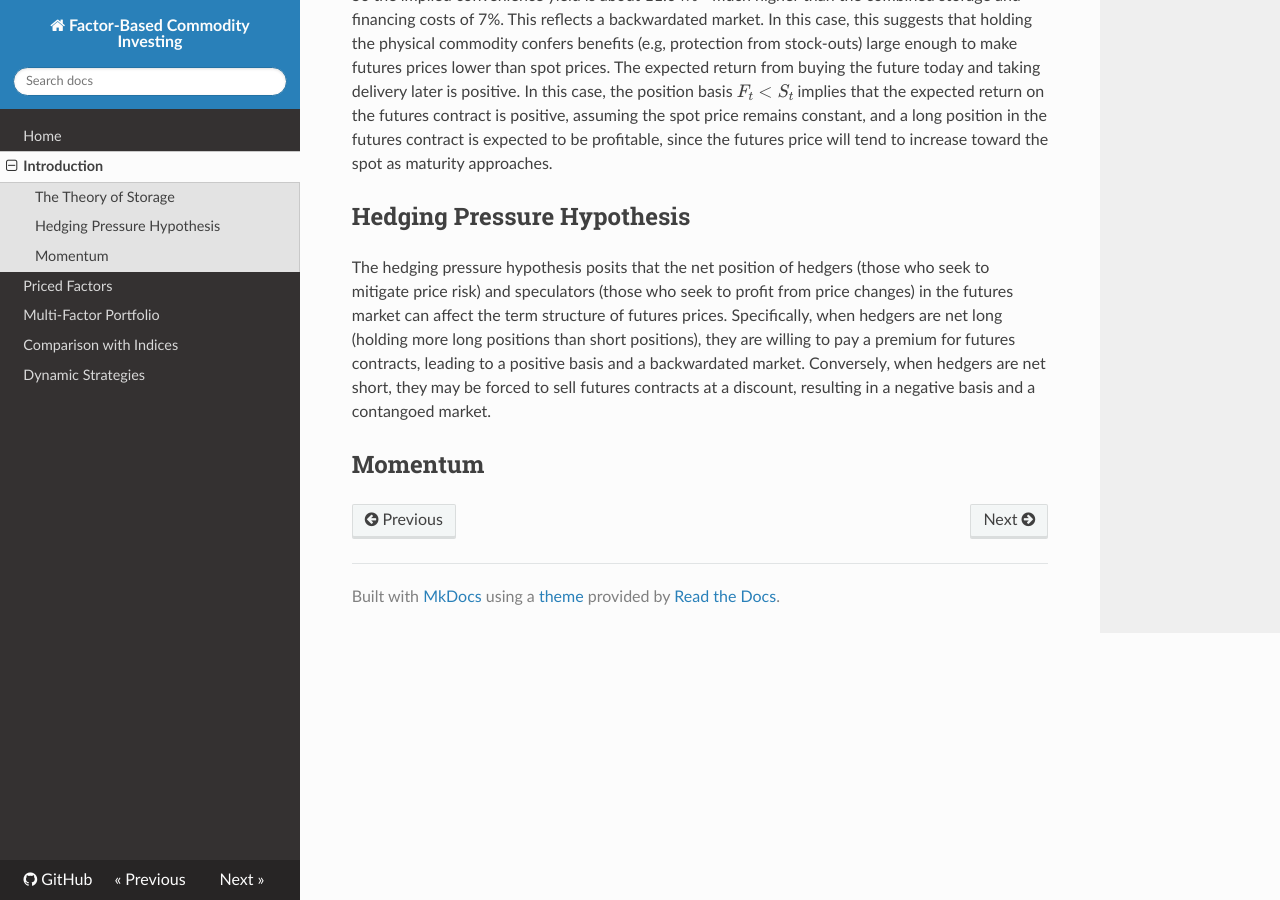
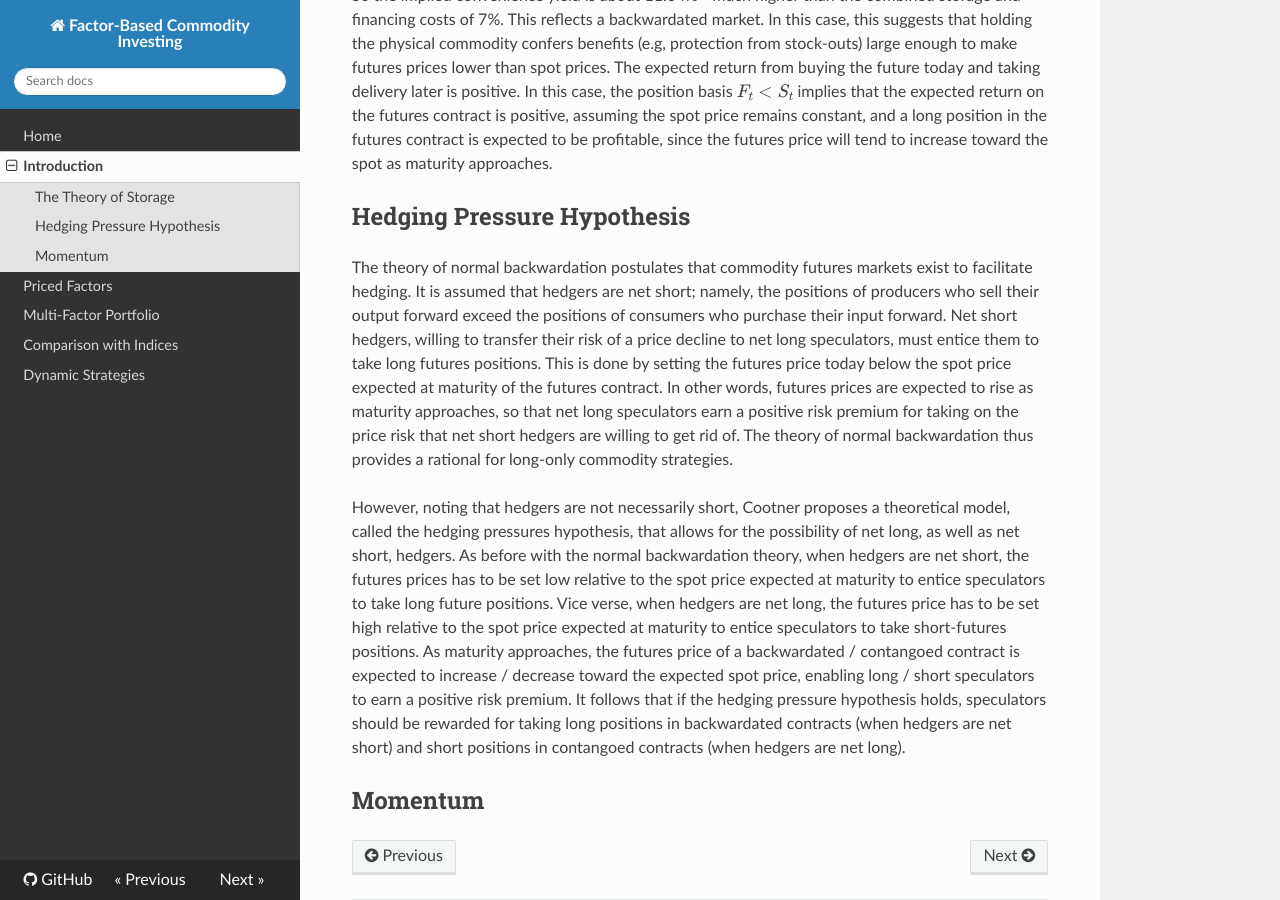
Before and after one commit to tlorans/commo_factors, an MkDocs documentation site: the page built from commo_factors/docs/docs/intro.md, in a window 1280 px wide and 900 px high, scrolled down 1698 px. Built offline with MkDocs 1.6.1, drawn with Linux system fonts in a browser that asks for light colours; nearby versions of some CDN libraries.

Commit message:
almost ok for hedging pressures

```diff
--- a/commo_factors/docs/docs/intro.md
+++ b/commo_factors/docs/docs/intro.md
@@ -44,6 +44,8 @@ So the implied convenience yield is about 11.04% - much higher than the combined
 
 ## Hedging Pressure Hypothesis
 
-The hedging pressure hypothesis posits that the net position of hedgers (those who seek to mitigate price risk) and speculators (those who seek to profit from price changes) in the futures market can affect the term structure of futures prices. Specifically, when hedgers are net long (holding more long positions than short positions), they are willing to pay a premium for futures contracts, leading to a positive basis and a backwardated market. Conversely, when hedgers are net short, they may be forced to sell futures contracts at a discount, resulting in a negative basis and a contangoed market.
+The theory of normal backwardation postulates that commodity futures markets exist to facilitate hedging. It is assumed that hedgers are net short; namely, the positions of producers who sell their output forward exceed the positions of consumers who purchase their input forward. Net short hedgers, willing to transfer their risk of a price decline to net long speculators, must entice them to take long futures positions. This is done by setting the futures price today below the spot price expected at maturity of the futures contract. In other words, futures prices are expected to rise as maturity approaches, so that net long speculators earn a positive risk premium for taking on the price risk that net short hedgers are willing to get rid of. The theory of normal backwardation thus provides a rational for long-only commodity strategies.
+
+However, noting that hedgers are not necessarily short, Cootner proposes a theoretical model, called the hedging pressures hypothesis, that allows for the possibility of net long, as well as net short, hedgers. As before with the normal backwardation theory, when hedgers are net short, the futures prices has to be set low relative to the spot price expected at maturity to entice speculators to take long future positions. Vice verse, when hedgers are net long, the futures price has to be set high relative to the spot price expected at maturity to entice speculators to take short-futures positions. As maturity approaches, the futures price of a backwardated / contangoed contract is expected to increase / decrease toward the expected spot price, enabling long / short speculators to earn a positive risk premium. It follows that if the hedging pressure hypothesis holds, speculators should be rewarded for taking long positions in backwardated contracts (when hedgers are net short) and short positions in contangoed contracts (when hedgers are net long).
 
 ## Momentum
```
